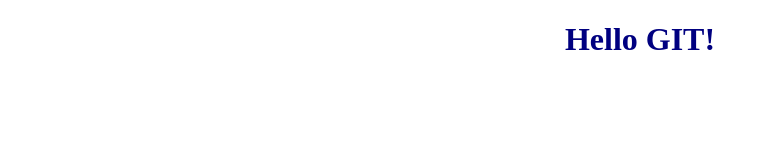
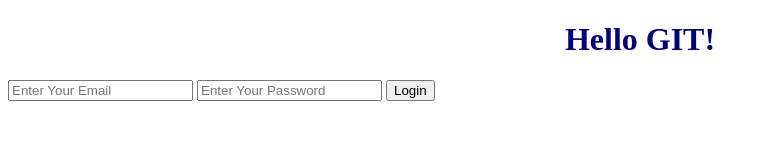
Before and after one commit to EZtips/test-app, a plain HTML site: page index.html in a window 1280 px wide. Shown: the whole page, without its empty margins (0-768 px from the left). Drawn offline with Linux system fonts and the light colour scheme.

Commit message:
created login in html

```diff
--- a/index.html
+++ b/index.html
@@ -8,6 +8,11 @@
   </head>
   <body>
     <h1>Hello GIT!</h1>
+    <form>
+      <input type="email" placeholder="Enter Your Email" />
+      <input type="password" placeholder="Enter Your Password" />
+      <input type="submit" value="Login" />
+    </form>
     <script src="script.js"></script>
   </body>
 </html>
```
